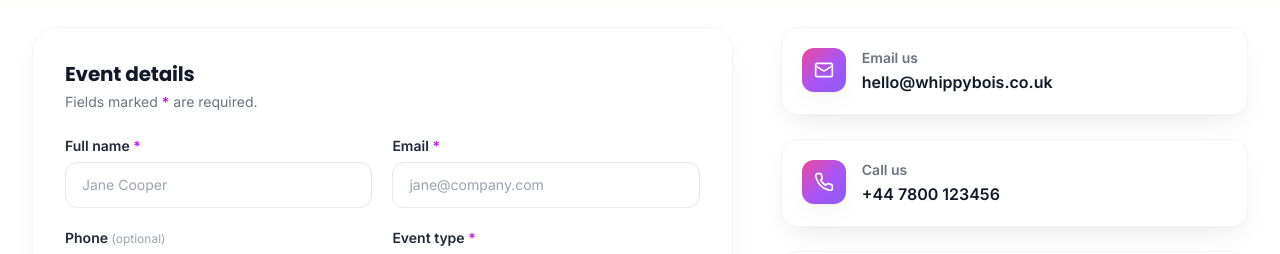
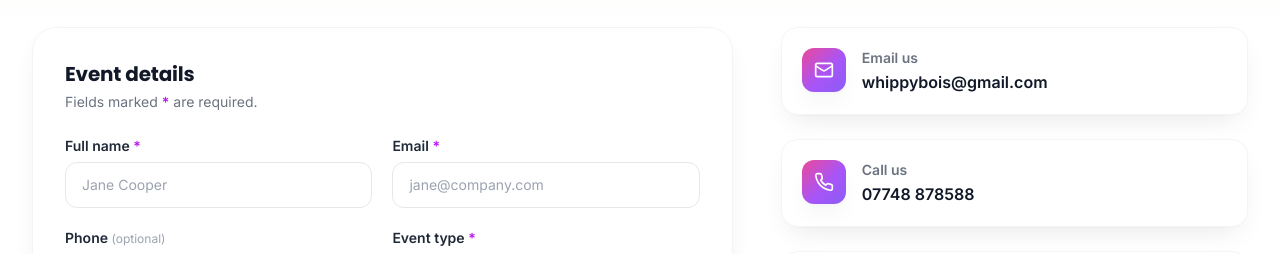
Before and after one commit to HakamTechSol/whippybois-webiste, a React (Vite) app: page /contact in a window 1280 px wide. Shown: the part 337-591 px from the top of the page. Built offline with nearby package versions, Linux system fonts and the light colour scheme.

Commit message:
update contact page info

```diff
--- a/src/data/content.js
+++ b/src/data/content.js
@@ -428,7 +428,7 @@ export const footerLinks = {
 }
 
 export const contactInfo = {
-  email: 'hello@whippybois.co.uk',
-  phone: '+44 7800 123456',
+  email: 'whippybois@gmail.com',
+  phone: '07748 878588',
   address: 'Based in Slough, UK · Serving Berkshire, Oxfordshire & beyond',
 }
```
